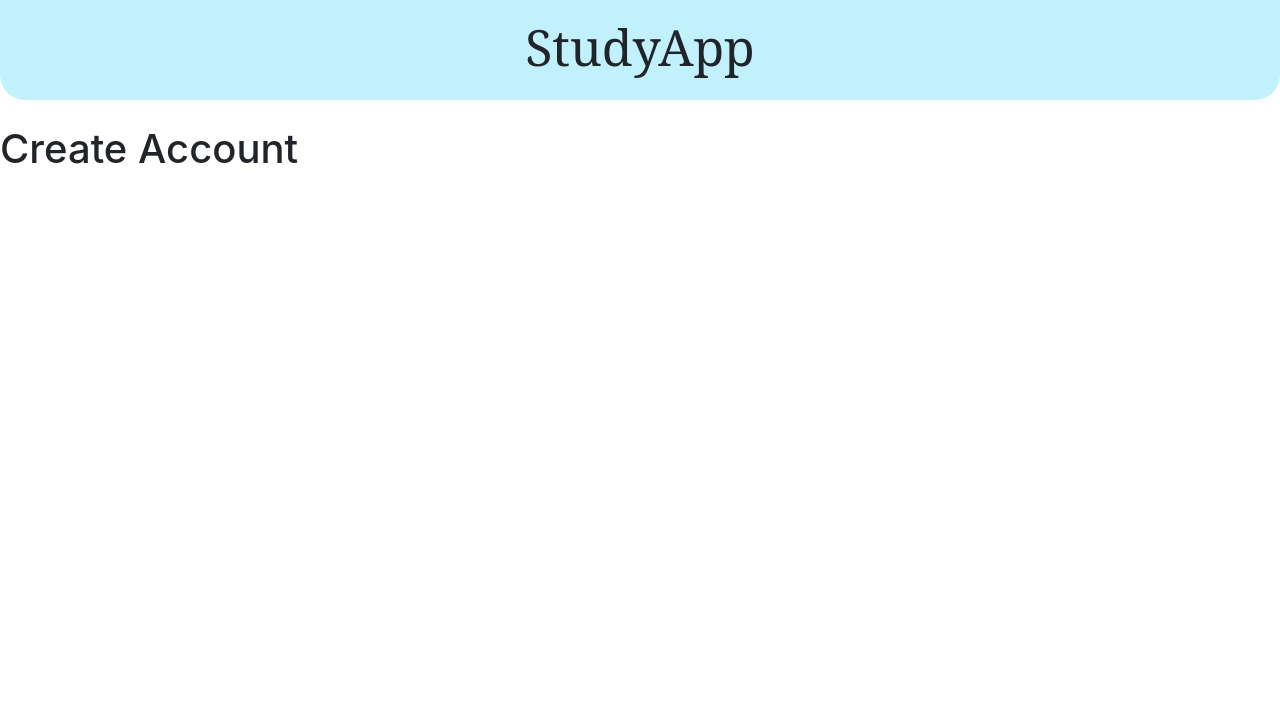
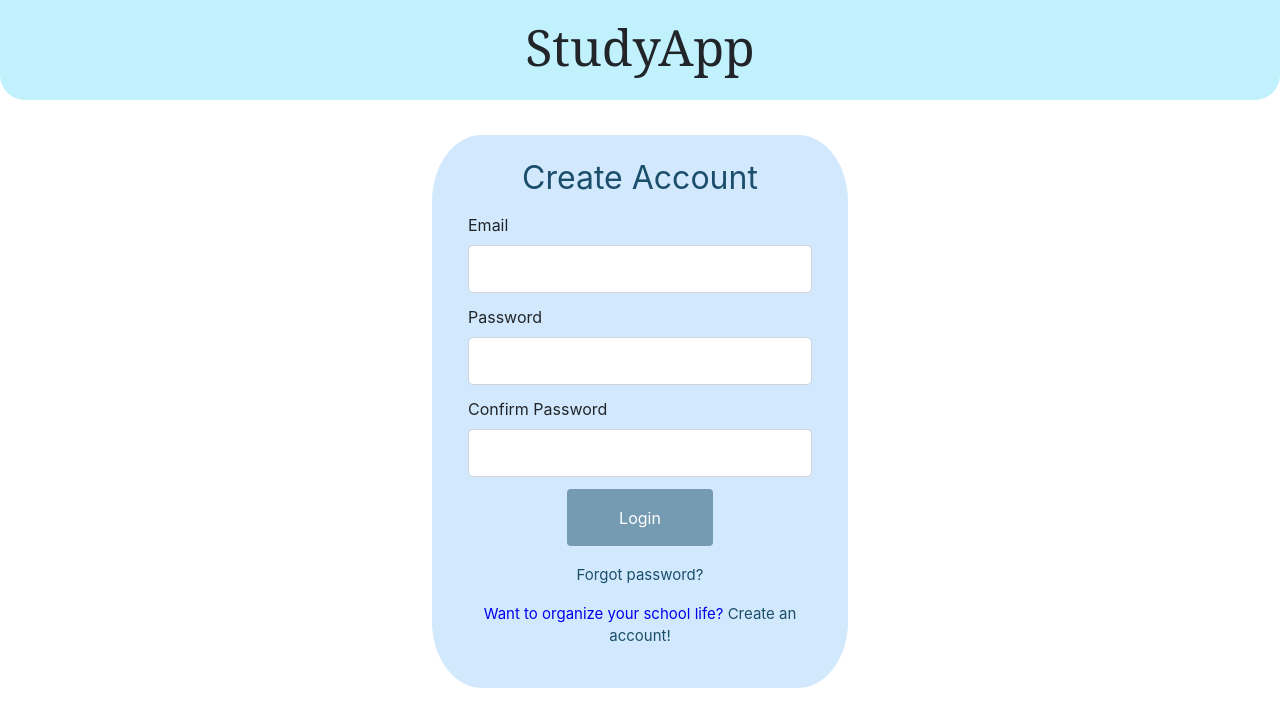
Before and after one commit to 5-MuhSkuhTeers/StudyApp, a Flask app: page /create-account in a window 1280 px wide. Shown: the top 727 px of the page. Run offline with Flask 2, Linux system fonts and the light colour scheme; some libraries are stand-ins or nearby versions.

Commit message:
created and displayed forms for account creation #35

```diff
--- a/api/forms.py
+++ b/api/forms.py
@@ -11,4 +11,5 @@ class LoginForm(FlaskForm):
 class accountCreationForm(FlaskForm):
     email = StringField(label='Email', validators=[DataRequired(), Email()])
     password = PasswordField(label='Password', validators=[DataRequired()])
+    confirmPassword = PasswordField(label='Confirm Password', validators=[DataRequired()])
     submit = SubmitField('Login')
--- a/api/templates/createAccount.html
+++ b/api/templates/createAccount.html
@@ -9,6 +9,87 @@
 <div class="login-header">
     StudyApp
 </div>
-<div>
-    <h1>Create Account</h1>
+<div class="card-deck d-flex justify-content-center">
+    <form method="POST" action="">
+        {{ form.hidden_tag() }}
+
+        <div id="login-box" class="card mb-2 box-shadow border-0" style="width: 26rem; border-radius: 12%">
+            <div class="card-body px-3 py-1">
+                <div class="mb-3" align="center">
+                    <h2 class="font-weight-normal" style="color: #1B4E6A">Create Account</h2>
+                </div>
+                <!--email-->
+                <div class="card-title">
+                    {{ form.email.label(class="form-control-label") }}
+                    {% if form.email.errors %}
+                    {{ form.email(class="form-control form-control-lg is-invalid") }}
+
+                    <div class="invalid feedback">
+                        {% for error in form.email.errors %}
+                        <span>{{ error }}</span>
+                        {% endfor %}
+                    </div>
+
+                    {% else %}
+                    {{ form.email(class="form-control form-control-lg") }}
+                    {% endif %}
+                </div>
+                <!--password-->
+                <div class="card-title">
+                    {{ form.password.label(class="form-control-label") }}
+                    {% if form.password.errors %}
+                    {{ form.password(class="form-control form-control-lg is-invalid") }}
+
+                    <div class="invalid feedback">
+                        {% for error in form.password.errors %}
+                        <span>{{ error }}</span>
+                        {% endfor %}
+                    </div>
+
+                    {% else %}
+                    {{ form.password(class="form-control form-control-lg") }}
+                    {% endif %}
+                </div>
+                <!--confirm password-->
+
+                <div class="card-title">
+                    {{ form.confirmPassword.label(class="form-control-label") }}
+                    {% if form.confirmPassword.errors %}
+                    {{ form.confirmPassword(class="form-control form-control-lg is-invalid") }}
+
+                    <div class="invalid feedback">
+                        {% for error in form.confirmPassword.errors %}
+                        <span>{{ error }}</span>
+                        {% endfor %}
+                    </div>
+
+                    {% else %}
+                    {{ form.confirmPassword(class="form-control form-control-lg") }}
+                    {% endif %}
+                </div>
+
+                <div class="form-group" align="center">
+                    <div class="btn_login">
+                        {{form.submit(class="btn")}}
+                    </div>
+                </div>
+
+                <div class="mb-3" align="center">
+                    <a class="login-forgot" href="https://www.google.com/search?q=test&rlz=1C1SQJL_enUS888US888&source=lnms&tbm=isch&sa=X&ved=2ahUKEwjM9M6IoaLzAhVNGFkFHZCCCCEQ_AUoA3oECAEQBQ&biw=843&bih=905&dpr=1">
+                        Forgot password?
+                    </a>
+                </div>
+
+                <div align="center">
+                    <p style="font-size: 15px; color: #0000EE;">
+                        Want to organize your school life?
+                        <a class="login-create" href="{{ url_for('createAccount') }}">
+                            Create an account!
+                        </a>
+                    </p>
+                </div>
+
+            </div>
+        </div>
+    </form>
 </div>
```
